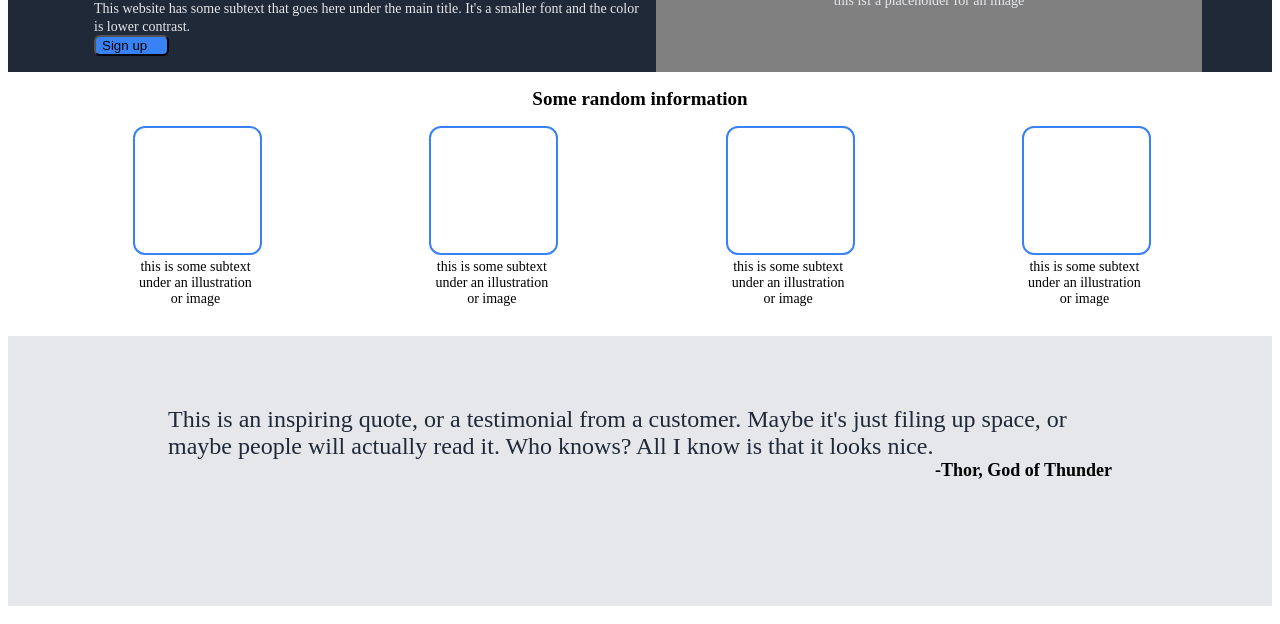
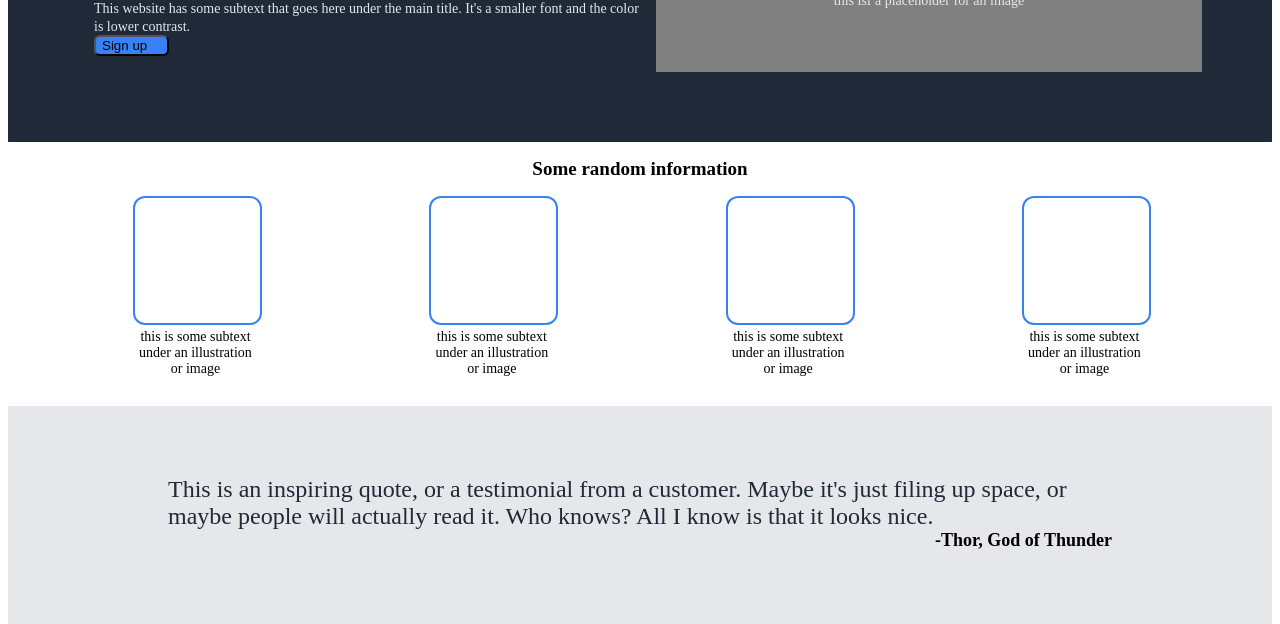
Before and after one commit to fanthony41/odin-landing-page, a plain HTML site: page index.html in a window 1280 px wide. Shown: the part 176-800 px from the top of the page. Drawn offline with Linux system fonts and the light colour scheme.

Commit message:
Correct padding for top box

```diff
--- a/styles.css
+++ b/styles.css
@@ -34,6 +34,7 @@ ul{
 .top-main{
     margin-left: 70px;
     margin-right: 70px;
+    padding-bottom: 70px;
     display:flex;
     flex: 1;
 }
```
